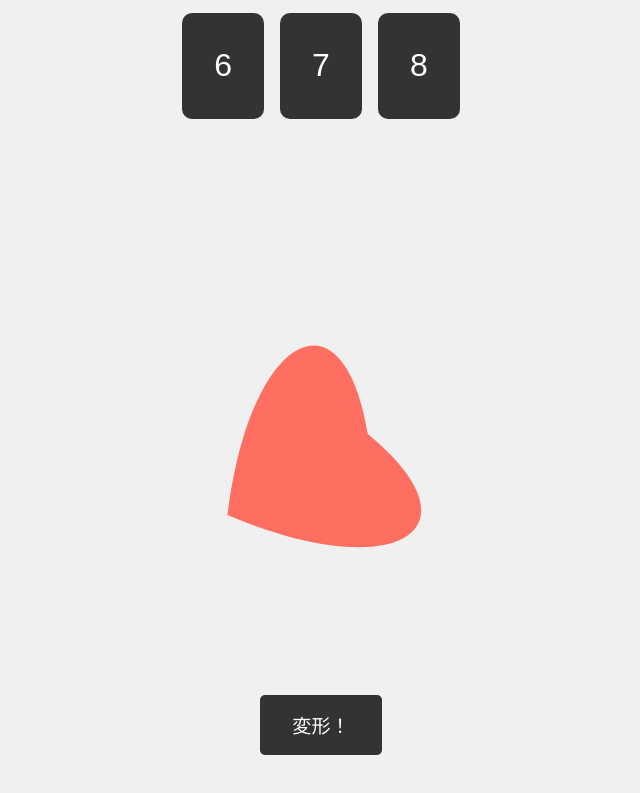
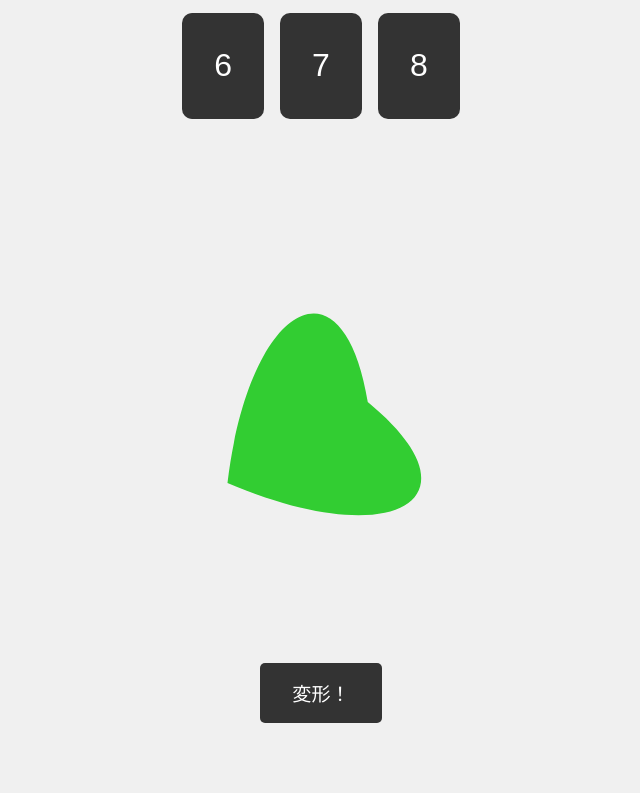
Before and after one commit to koma104/gsap-animation, a website built with Vite: page anime01.html in a window 1280 px wide. Shown: the part 1336-2129 px from the top of the page, without its empty margins (319-959 px from the left). Built offline with nearby package versions, Linux system fonts and the light colour scheme.

Commit message:
chore: 色、余白変更

```diff
--- a/anime01.html
+++ b/anime01.html
@@ -47,7 +47,7 @@
     <div class="container">
       <svg viewBox="0 0 200 200" id="morphBtn">
         <!-- 初期：丸 -->
-        <path id="mainShape" fill="#ff6f61" d="M100,30 a70,70 0 1,0 0.01,0" />
+        <path id="mainShape" fill="#32cd32" d="M100,30 a70,70 0 1,0 0.01,0" />
         <!-- ハート -->
         <path
           id="heart"
--- a/style.scss
+++ b/style.scss
@@ -138,5 +138,4 @@ p {
 svg {
   width: 300px;
   height: 300px;
-  margin-top: 2rem;
 }
```
